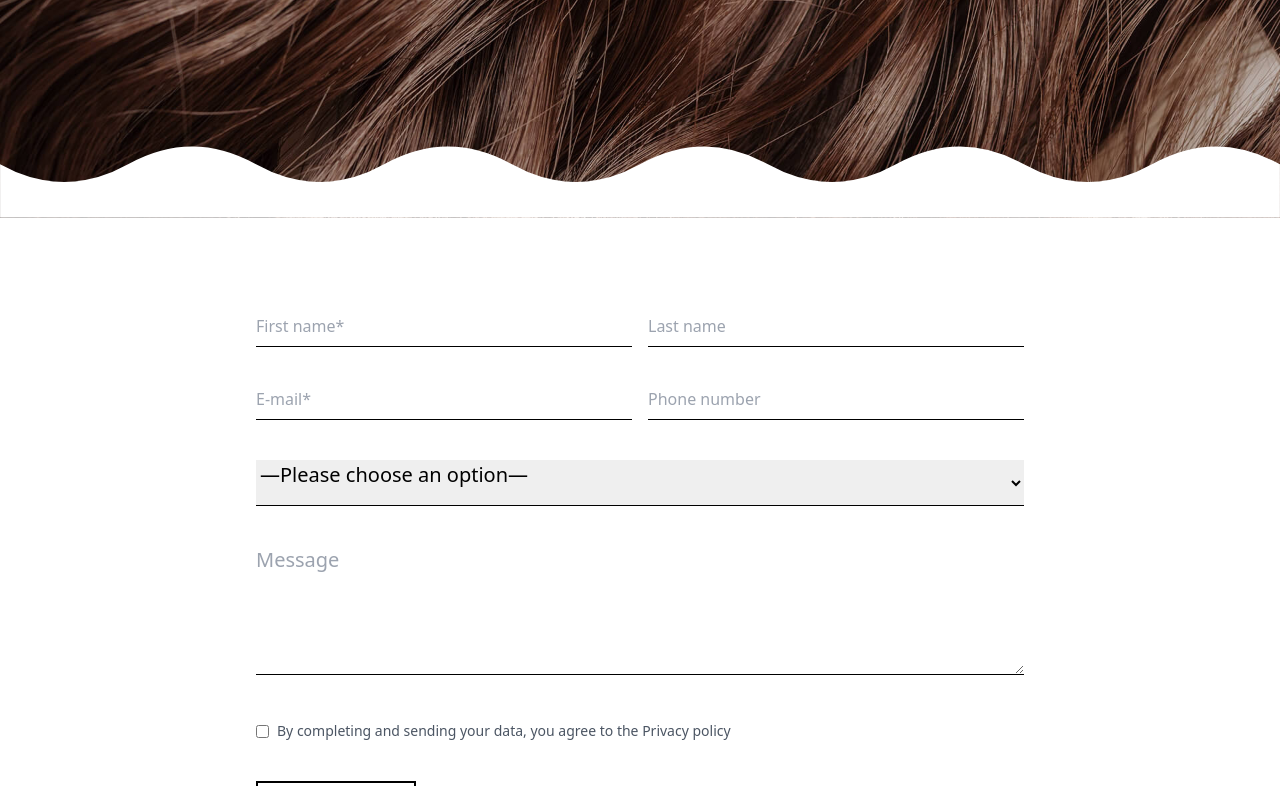
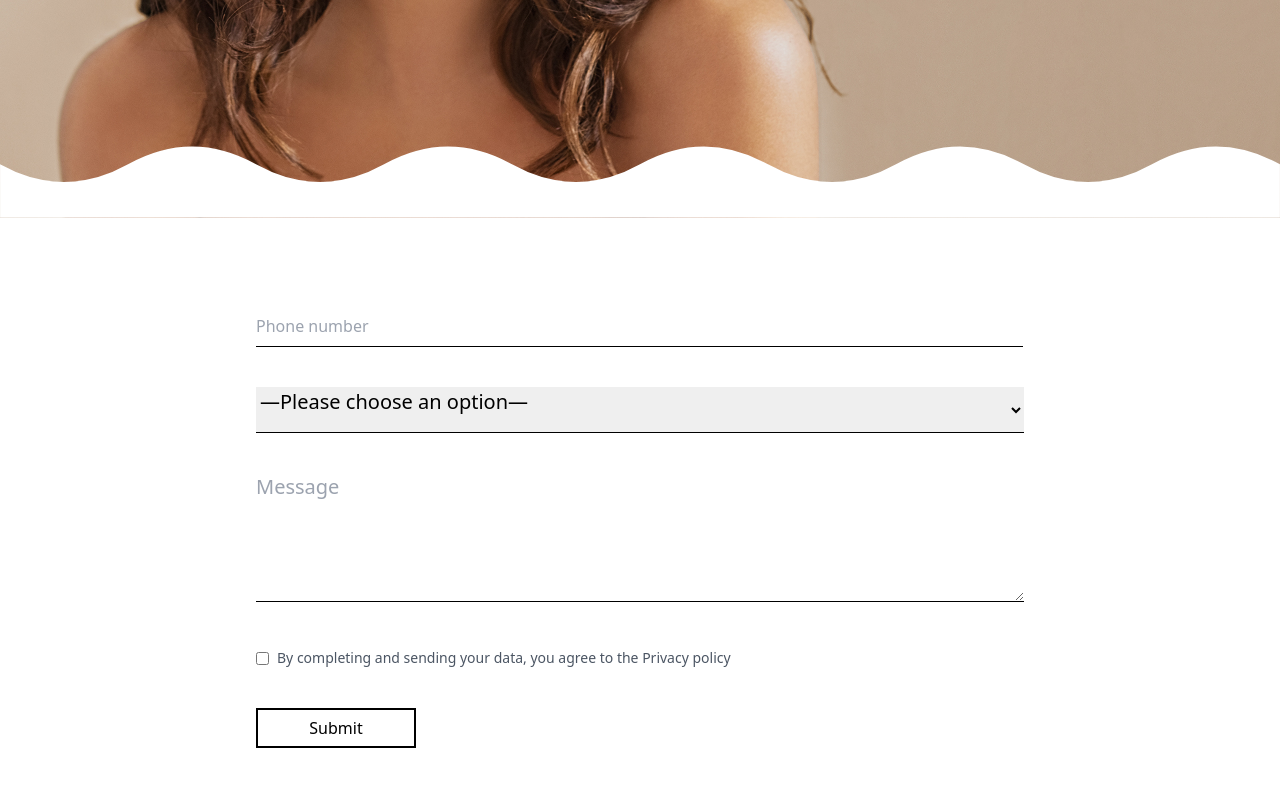
Before and after one commit to Nishantvidhuri/angelicsalon, a React (Vite) app: page /location in a window 1280 px wide. Shown: the part 582-1368 px from the top of the page. Built offline with nearby package versions, Linux system fonts and the light colour scheme; a web font is replaced by a local one.

Commit message:
modified:   src/assets/hero_contact.jpg

```diff
--- a/src/components/contact/FirstSection.jsx
+++ b/src/components/contact/FirstSection.jsx
@@ -14,7 +14,7 @@
       </div>
 
       {/* Content Overlay */}
-      <div className="absolute inset-0 flex flex-col items-center justify-center text-center px-5 sm:px-10 translate-y-[-50%] top-1/2">
+      <div className="absolute inset-0 flex flex-col items-center justify-center text-center translate-x-[0%] sm:translate-x-[25%]  px-30 sm:px-10 translate-y-[-30%] sm:translate-y-[-70%] top-1/2">
         {/* Superheadline */}
         <span className="font-jakarta text-lg sm:text-xl font-extralight tracking-widest text-white uppercase mb-2">
           We are here for you
--- a/src/components/contact/SecondSection.jsx
+++ b/src/components/contact/SecondSection.jsx
@@ -4,33 +4,16 @@
   return (
     <div className="w-full max-w-3xl mx-auto mb-10 bg-white px-5 sm:px-0">
       <form className="space-y-10 mt-24">
-        {/* Name Inputs */}
-        <div className="grid grid-cols-1 sm:grid-cols-2 gap-4">
-          <input
-            type="text"
-            placeholder="First name*"
-            className="w-full border-b pb-2 border-black focus:outline-none"
-            required
-          />
-          <input
-            type="text"
-            placeholder="Last name"
-            className="w-full border-b pb-2 border-black focus:outline-none"
-          />
-        </div>
+
 
         {/* Contact Inputs */}
         <div className="grid grid-cols-1 sm:grid-cols-2 gap-4">
-          <input
-            type="email"
-            placeholder="E-mail*"
-            className="w-full border-b pb-2 border-black focus:outline-none"
-            required
-          />
+
           <input
             type="text"
             placeholder="Phone number"
-            className="w-full border-b pb-2 border-black focus:outline-none"
+            className="w-full sm:w-[204%]
+            border-b pb-2 border-black focus:outline-none"
           />
         </div>
 
```
Also changed, not shown: src/assets/hero_contact.jpg.
